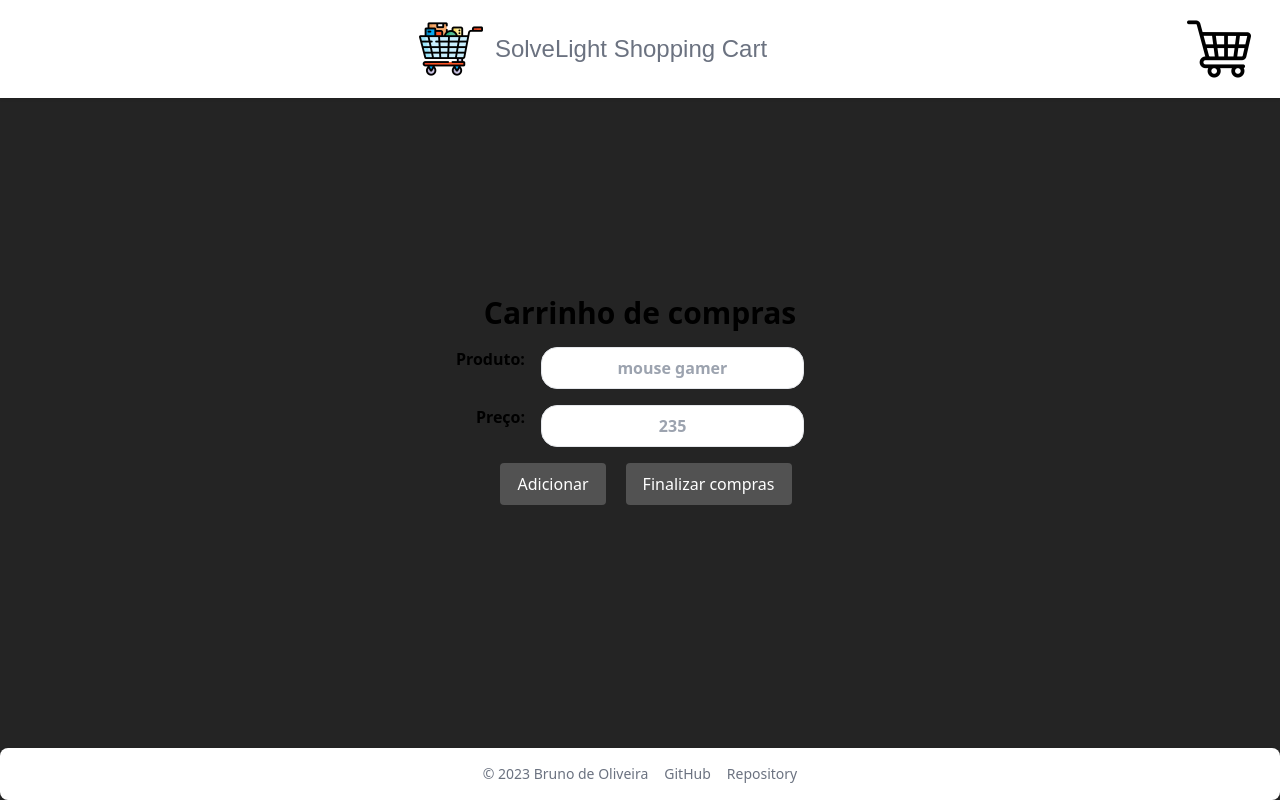
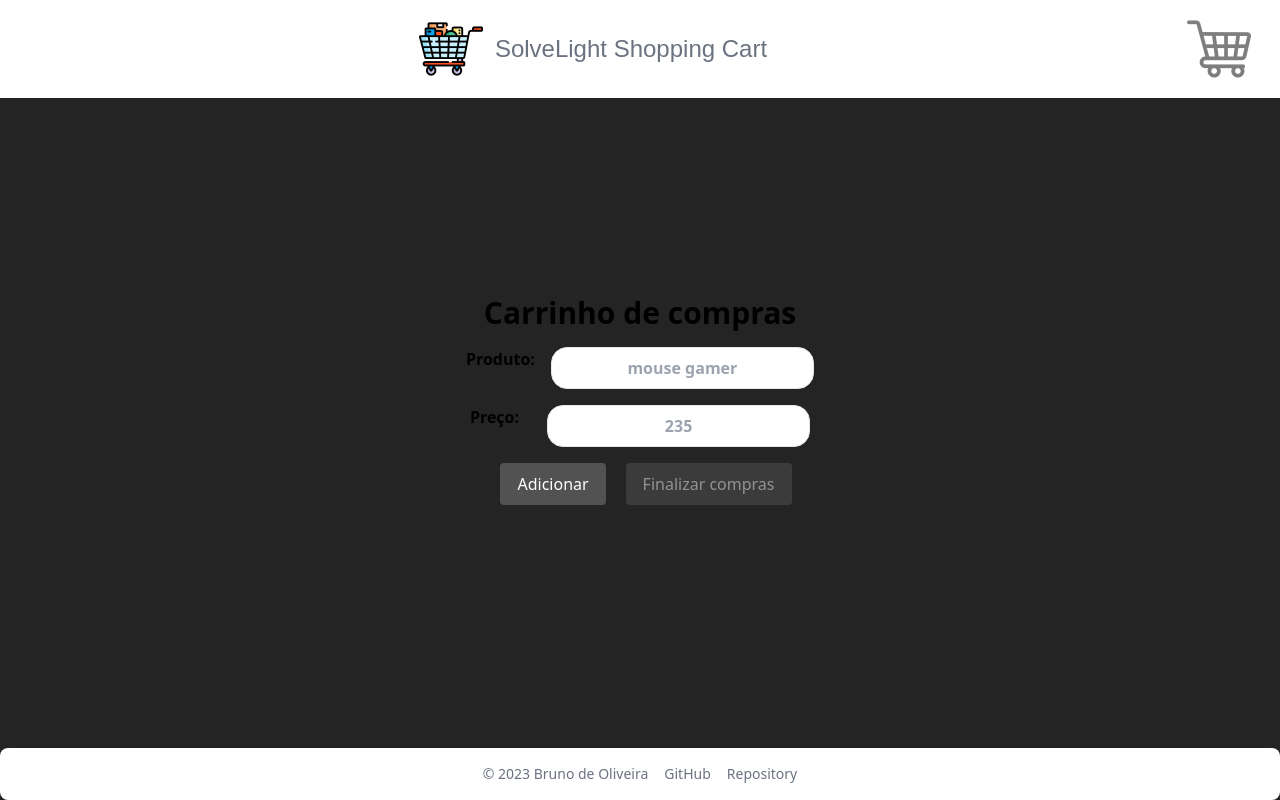
Before and after one commit to OliveiraBruno24/carrinho-de-compras-Solve-Light, a React (Vite) app: page / in a window 1280 px wide. Built offline with nearby package versions, Linux system fonts and the light colour scheme; a web font is replaced by a local one.

Commit message:
ajustes de CSS

```diff
--- a/src/components/Header.tsx
+++ b/src/components/Header.tsx
@@ -51,7 +51,7 @@ export function Header() {
           </h1>
           <button
           disabled={!hasAnyProduct} onClick={() => navigate('/myProducts')} className="ml-4 focus:outline-none">
-          <img className="w-10 md:w-12 lg:w-16 mr-3"
+          <img className={`w-10 md:w-12 lg:w-16 mr-3 ${!hasAnyProduct ? 'opacity-50' : ''}`}
            src={shoppingCartBlackIcon} alt="carrinho-de-compras.png" />
         </button>
         </>}
--- a/src/pages/MyProducts.tsx
+++ b/src/pages/MyProducts.tsx
@@ -95,9 +95,8 @@ export function MyProducts() {
                   ))
                 ) : (
                   <>
-                  <li className="text-white">Seu carrinho está vazio!</li>
-                  <button className="bg-neutral-600 text-white px-4 py-2 rounded mx-5"
-                  onClick={backToShopping}>Adicionar produtos</button>
+                  <li className="text-white mb-4 font-bold">Seu carrinho está vazio!</li>
+
                   </>
                 )}
               </ul>
@@ -119,6 +118,10 @@ export function MyProducts() {
             </div>
 
           </div>
+          {listProducts.length === 0 ? (
+            <button className="bg-neutral-600 text-white px-4 py-2 mt-4 rounded mx-5"
+            onClick={backToShopping}>Adicionar produtos</button>
+          ) : null }
           <Header />
           <Footer />
         </div>
--- a/src/pages/ShoppingCart.tsx
+++ b/src/pages/ShoppingCart.tsx
@@ -78,18 +78,19 @@ function ShoppingCart() {
                     onChange={handleProductChange}
                     placeholder="mouse gamer"
                     className="border p-2 rounded-2xl ml-4 text-center"
-                />
+                    />
             </label>
-            <label className="flex mb-4 px-5 font-bold flex-nowrap">
+                    {errorMessage === true ? <h1 className="text-red-600 mb-2 mt-2"> O preço deve ser inteiro e positívo</h1>: null}
+            <label className="flex mb-4 px-1 font-bold flex-nowrap ">
                 Preço:
                 <input
                     type="text"
                     value={price}
                     onChange={handlePriceChange}
                     placeholder="235"
-                    className="border p-2 rounded-2xl  ml-4 text-center"
+                    className="border p-2 rounded-2xl  ml-7 text-center"
                 />
-                {errorMessage === true ? <h1 className="text-red-600"> O preço deve ser inteiro e positívo</h1>: null}
+
             </label>
             <button
                 disabled={!canAddProduct}
@@ -101,7 +102,7 @@ function ShoppingCart() {
             <button
                 onClick={finishshopping}
                 disabled={!hasAnyProduct}
-                className="bg-neutral-600 text-white px-4 py-2 rounded mr-2"
+                className={`bg-neutral-600 text-white px-4 py-2 rounded mr-2 ${!hasAnyProduct ? 'opacity-50' : ''}`}
             >
                 Finalizar compras
             </button>
```
